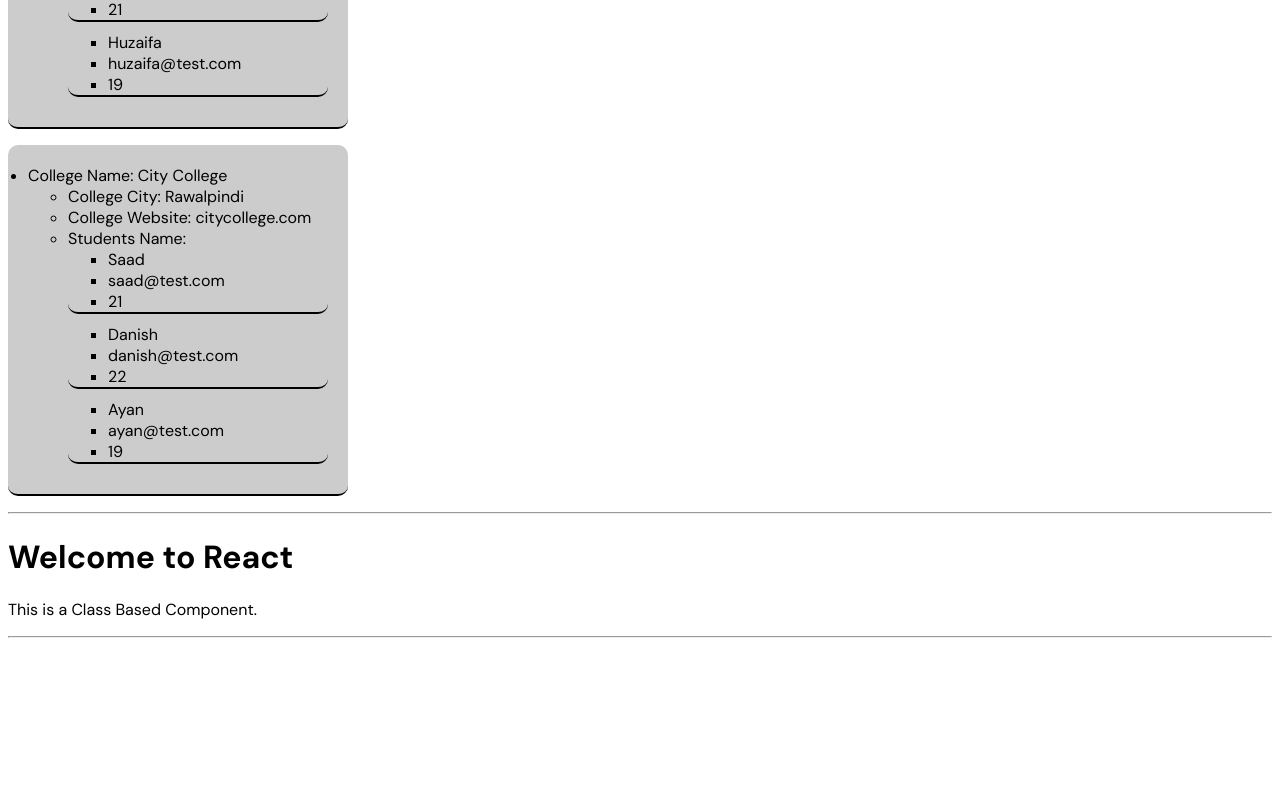
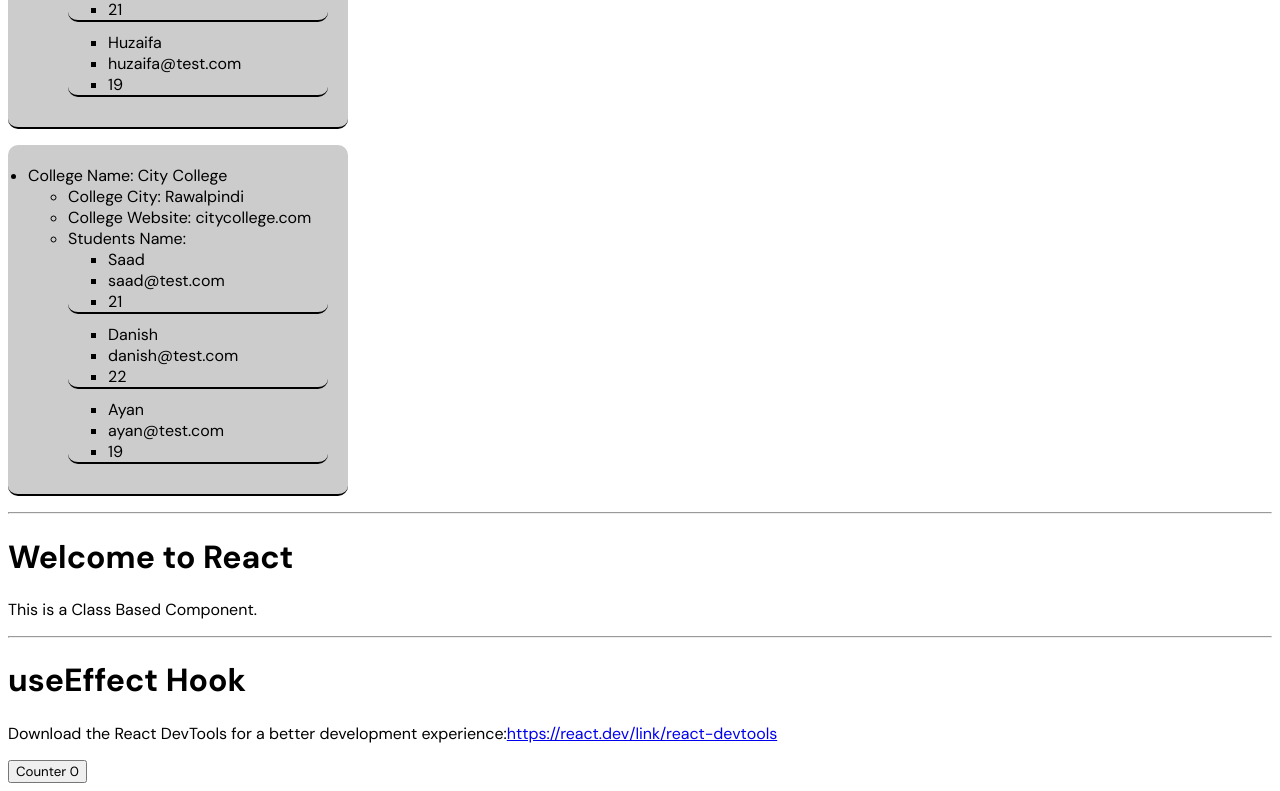
Before and after one commit to MoeezAhmed-Developer/React-Course, a React (Vite) app: page / in a window 1280 px wide. Shown: the part 6506-7297 px from the top of the page. Before the commit the page ends 7152 px from the top, so only its background shows below. Built offline with nearby package versions, Linux system fonts and the light colour scheme.

Commit message:
feat: add UseEffectCount component and integrate into App

```diff
--- a/src/App.jsx
+++ b/src/App.jsx
@@ -21,6 +21,7 @@ import Clock from "./components/Clock";
 import ClockTime from "./components/ClockTime";
 import NestedLopp from "./components/NestedLoop";
 import Welcome from "./components/ClassBasedComponent";
+import UseEffectCount from "./components/UseEffectCount";
 
 function App() {
   // let x = 0;
@@ -85,6 +86,7 @@ function App() {
       <Clock /> <hr />
       <NestedLopp /> <hr />
       <Welcome /> <hr />
+      <UseEffectCount />
     </>
   );
 }
--- /dev/null
+++ b/src/components/UseEffectCount.jsx
@@ -0,0 +1,28 @@
+import { useEffect, useState } from "react";
+
+function UseEffectCount() {
+  const [counter, setCounter] = useState(0);
+
+  useEffect(() => {
+    callOnce();
+  }, []);
+
+  function callOnce() {
+    alert("callOnce function called");
+  }
+
+  return (
+    <div>
+      <h1>useEffect Hook</h1>
+      <p>
+        Download the React DevTools for a better development experience:
+        <a href="https://react.dev/link/react-devtools">
+          https://react.dev/link/react-devtools
+        </a>
+      </p>
+      <button onClick={() => setCounter(counter + 1)}>Counter {counter}</button>
+    </div>
+  );
+}
+
+export default UseEffectCount;
```
